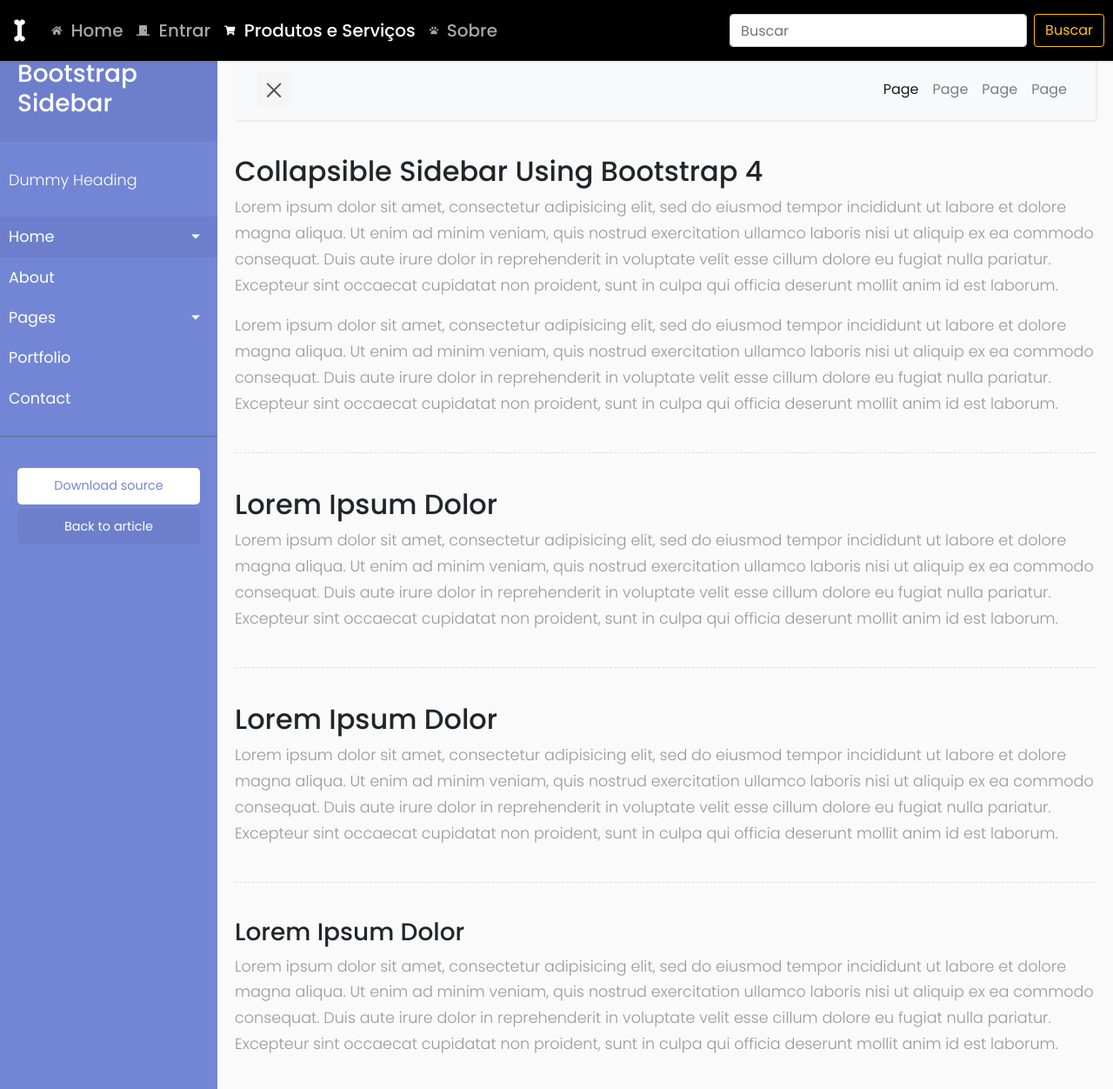
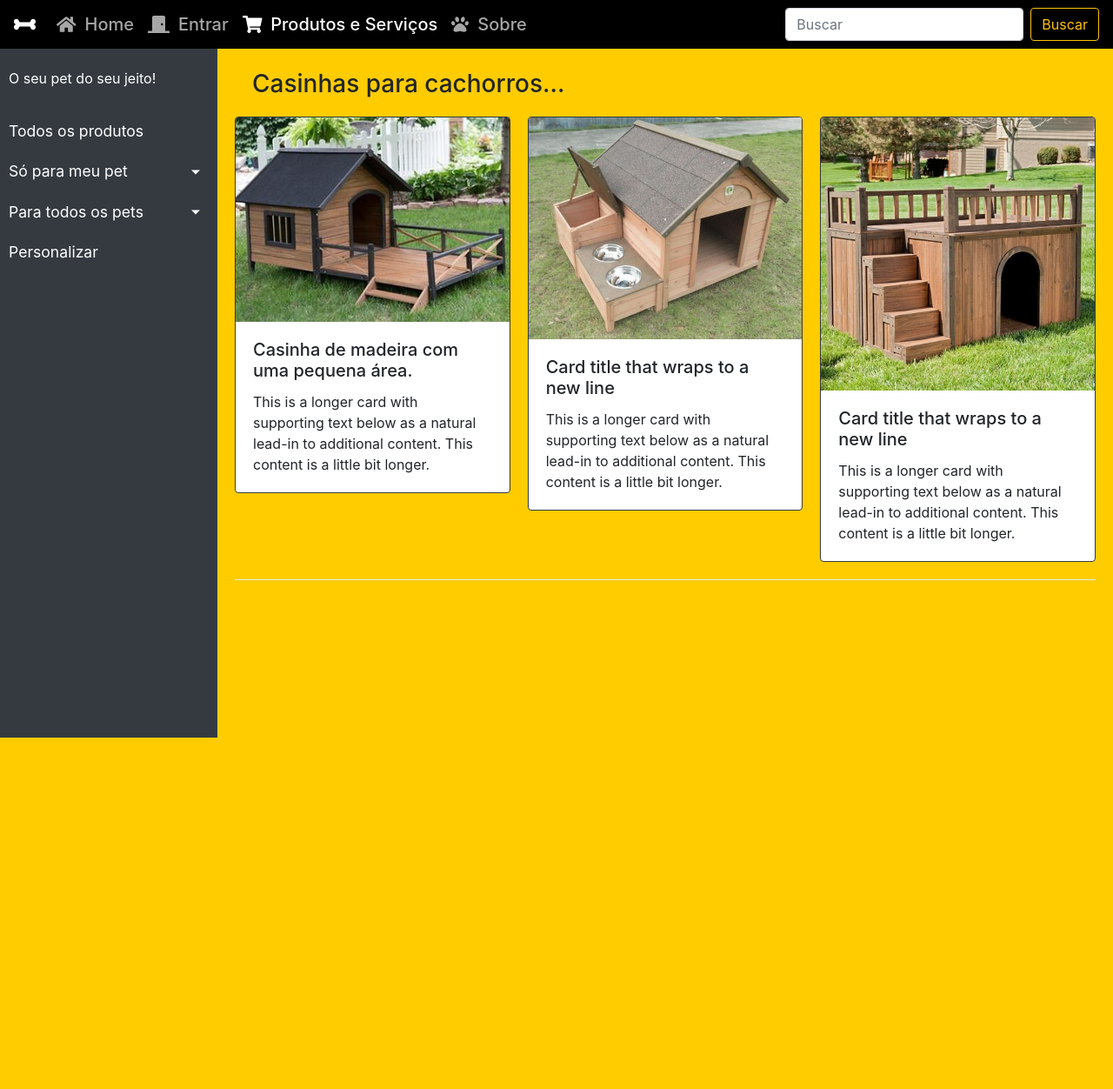
Before and after one commit to Anillas/TCC2019, a PHP site: page /includes/pages/produtos_servicos.php in a window 1280 px wide. Shown: the whole page at 87% size. After the commit the page ends 848 px from the top, so only its background shows below. Run offline with PHP 8.4, Linux system fonts and the light colour scheme.

Commit message:
Adição do menu da área de produtos e as imagens para a mesma área

```diff
--- a/includes/complements/menu.php
+++ b/includes/complements/menu.php
@@ -1,19 +1,20 @@
 <?php $linkAtivo = basename($_SERVER['SCRIPT_NAME']); ?>
 <nav class="navbar fixed-top navbar-expand navbar-dark bg-dark">
-	<a <?php if($linkAtivo == "produtos_servicos.php"){echo 'style="cursor: pointer"';}else{echo 'style="cursor: default;"';} ?> class="navbar-brand" href="#"><i <?php if($linkAtivo == "produtos_servicos.php"){echo 'style="font-size: 100%; color: #fff; transform: rotate(90deg);"';}else{echo 'style="color: rgba(255,255,255,.65); font-size: 100%;"';} ?> class="fas fa-bone"></i></a>
+	<a <?php if($linkAtivo == "produtos_servicos.php"){echo 'style="cursor: pointer" id="sidebarCollapse"';}else{echo 'style="cursor: default;"';} ?> class="navbar-brand" href="#"><span><i <?php if($linkAtivo == "produtos_servicos.php"){echo 'style="font-size: 100%; color: #fff; transform: rotate(90deg);"';}else{echo 'style="color: rgba(255,255,255,.65); font-size: 100%;"';} ?> class="fas fa-bone"></i></span>
+	</a>
 	<div class="collapse navbar-collapse" id="navbarSupportedContent">
 		<ul class="navbar-nav mr-auto">
 			<li <?php if($linkAtivo == "index.php"){echo 'class="active"';} ?> class="nav-item">
-				<a class="nav-link mb-0 h5 icone" href="../../index.php"><i <?php if($linkAtivo == "index.php"){echo 'style="color: #fff; font-size: 100%; padding-right: 10px;"';} ?> class="fas fa-home" style="font-size: 100%; padding-right: 10px;"></i>Home</a>
+				<a class="nav-link mb-0 h5 icone" href="../../index.php"><i <?php if($linkAtivo == "index.php"){echo 'style="color: #fff; font-size: 100%; margin-right: 10px;"';} ?> class="fas fa-home" style="font-size: 100%; margin-right: 10px;"></i>Home</a>
 			</li>
 			<li <?php if($linkAtivo == "entrar.php"){echo 'class="active"';} ?> class="nav-item">
-				<a class="nav-link mb-0 h5 icone" href="entrar.php"><i <?php if($linkAtivo == "entrar.php"){echo 'style="color: #fff; font-size: 100%; padding-right: 10px;"';} ?> class="fas fa-door-closed antigo" style="font-size: 100%; padding-right: 10px;"></i><i <?php if($linkAtivo == "entrar.php"){echo 'style="color: #fff; font-size: 110%; padding-right: 7.5px;"';} ?> class="fas fa-door-open novo" style="font-size: 110%; padding-right: 7.5px;"></i>Entrar</a>
+				<a class="nav-link mb-0 h5 icone" href="entrar.php"><i <?php if($linkAtivo == "entrar.php"){echo 'style="color: #fff; font-size: 100%; margin-right: 10px;"';} ?> class="fas fa-door-closed antigo" style="font-size: 100%; margin-right: 10px;"></i><i <?php if($linkAtivo == "entrar.php"){echo 'style="color: #fff; font-size: 110%; padding-right: 7.5px;"';} ?> class="fas fa-door-open novo" style="font-size: 110%; margin-right: 7.5px;"></i>Entrar</a>
 			</li>
 			<li <?php if($linkAtivo == "produtos_servicos.php"){echo 'class="active"';} ?> class="nav-item">
-				<a class="nav-link mb-0 h5 icone" href="produtos_servicos.php"><i <?php if($linkAtivo == "produtos_servicos.php"){echo 'style="color: #fff; font-size: 100%; padding-right: 10px;"';} ?> class="fas fa-shopping-cart antigo" style="font-size: 100%; padding-right: 10px;"></i><i <?php if($linkAtivo == "produtos_servicos.php"){echo 'style="color: #fff; font-size: 100%; padding-right: 10px;"';} ?> class="fas fa-cart-plus novo" style="font-size: 100%; padding-right: 10px;"></i>Produtos e Serviços</a>
+				<a class="nav-link mb-0 h5 icone" href="produtos_servicos.php"><i <?php if($linkAtivo == "produtos_servicos.php"){echo 'style="color: #fff; font-size: 100%; margin-right: 10px;"';} ?> class="fas fa-shopping-cart antigo" style="font-size: 100%; margin-right: 10px;"></i><i <?php if($linkAtivo == "produtos_servicos.php"){echo 'style="color: #fff; font-size: 100%; margin-right: 10px;"';} ?> class="fas fa-cart-plus novo" style="font-size: 100%; margin-right: 10px;"></i>Produtos e Serviços</a>
 			</li>
 			<li <?php if($linkAtivo == "sobre.php"){echo 'class="active"';} ?> class="nav-item">
-				<a class="nav-link mb-0 h5 icone" href="sobre.php" tabindex="-1" aria-disabled="true"><i <?php if($linkAtivo == "sobre.php"){echo 'style="color: #fff; font-size: 100%; padding-right: 10px;"';} ?> class="fas fa-paw" style="font-size: 100%; padding-right: 10px;"></i>Sobre</a>
+				<a class="nav-link mb-0 h5 icone" href="sobre.php" tabindex="-1" aria-disabled="true"><i <?php if($linkAtivo == "sobre.php"){echo 'style="color: #fff; font-size: 100%; margin-right: 10px;"';} ?> class="fas fa-paw" style="font-size: 100%; margin-right: 10px;"></i>Sobre</a>
 			</li>
 		</ul>
 		<form class="form-inline my-2 my-lg-0">
--- a/includes/complements/style_menuLateral.css
+++ b/includes/complements/style_menuLateral.css
@@ -1,111 +1,54 @@
-/*
-    DEMO STYLE
-*/
-@import "https://fonts.googleapis.com/css?family=Poppins:300,400,500,600,700";
-
-
-body {
-    font-family: 'Poppins', sans-serif;
-    background: #fafafa;
-}
-
-p {
-    font-family: 'Poppins', sans-serif;
-    font-size: 1.1em;
-    font-weight: 300;
-    line-height: 1.7em;
-    color: #999;
-}
-
 a, a:hover, a:focus {
     color: inherit;
     text-decoration: none;
     transition: all 0.3s;
 }
-
-.navbar {
-    padding: 15px 10px;
-    background: #fff;
-    border: none;
-    border-radius: 0;
-    margin-bottom: 40px;
-    box-shadow: 1px 1px 3px rgba(0, 0, 0, 0.1);
-}
-
-.navbar-btn {
-    box-shadow: none;
-    outline: none !important;
-    border: none;
-}
-
-.line {
-    width: 100%;
-    height: 1px;
-    border-bottom: 1px dashed #ddd;
-    margin: 40px 0;
-}
-
-/* ---------------------------------------------------
-    SIDEBAR STYLE
------------------------------------------------------ */
-
 .wrapper {
     display: flex;
     width: 100%;
     align-items: stretch;
     perspective: 1500px;
 }
-
-
 #sidebar {
+	min-height: 100vh;
     min-width: 250px;
     max-width: 250px;
-    background: #7386D5;
+    background: #343a40;
     color: #fff;
-    transition: all 0.6s cubic-bezier(0.945, 0.020, 0.270, 0.665);
+    transition: all 0.8s cubic-bezier(0.945, 0.020, 0.270, 0.665);
     transform-origin: bottom left;
 }
-
 #sidebar.active {
     margin-left: -250px;
     transform: rotateY(100deg);
 }
-
 #sidebar .sidebar-header {
     padding: 20px;
-    background: #6d7fcc;
+    background: #000;
 }
-
 #sidebar ul.components {
     padding: 20px 0;
-    border-bottom: 1px solid #47748b;
 }
-
 #sidebar ul p {
     color: #fff;
     padding: 10px;
 }
-
 #sidebar ul li a {
     padding: 10px;
     font-size: 1.1em;
     display: block;
 }
 #sidebar ul li a:hover {
-    color: #7386D5;
-    background: #fff;
+    color: #000;
+    background: #ffc107;
 }
-
 #sidebar ul li.active > a, a[aria-expanded="true"] {
-    color: #fff;
-    background: #6d7fcc;
+    color: #000;
+    background: #ffc107;
 }
-
-
 a[data-toggle="collapse"] {
     position: relative;
 }
-
 .dropdown-toggle::after {
     display: block;
     position: absolute;
@@ -113,112 +56,40 @@
     right: 20px;
     transform: translateY(-50%);
 }
-
 ul ul a {
     font-size: 0.9em !important;
     padding-left: 30px !important;
-    background: #6d7fcc;
+    background: #343a40;
 }
-
-ul.CTAs {
-    padding: 20px;
-}
-
-ul.CTAs a {
-    text-align: center;
-    font-size: 0.9em !important;
-    display: block;
-    border-radius: 5px;
-    margin-bottom: 5px;
-}
-
-a.download {
-    background: #fff;
-    color: #7386D5;
-}
-
-a.article, a.article:hover {
-    background: #6d7fcc !important;
-    color: #fff !important;
-}
-
-
-
-/* ---------------------------------------------------
-    CONTENT STYLE
------------------------------------------------------ */
 #content {
     width: 100%;
     padding: 20px;
-    min-height: 100vh;
+    min-height: auto;
     transition: all 0.3s;
 }
-
 #sidebarCollapse {
-    width: 40px;
     height: 40px;
-    background: #f5f5f5;
     cursor: pointer;
 }
-
 #sidebarCollapse span {
-    width: 80%;
-    height: 2px;
-    margin: 0 auto;
     display: block;
-    background: #555;
     transition: all 0.8s cubic-bezier(0.810, -0.330, 0.345, 1.375);
     transition-delay: 0.2s;
 }
-
-#sidebarCollapse span:first-of-type {
-    transform: rotate(45deg) translate(2px, 2px);
+#sidebarCollapse span {
+    transform: rotate(90deg) translate(0px, 0px);
 }
-#sidebarCollapse span:nth-of-type(2) {
-    opacity: 0;
-}
-#sidebarCollapse span:last-of-type {
-    transform: rotate(-45deg) translate(1px, -1px);
-}
-
-
 #sidebarCollapse.active span {
     transform: none;
     opacity: 1;
-    margin: 5px auto;
 }
-
-
-/* ---------------------------------------------------
-    MEDIAQUERIES
------------------------------------------------------ */
 @media (max-width: 768px) {
     #sidebar {
         margin-left: -250px;
         transform: rotateY(90deg);
     }
-    #sidebar.active {
-        margin-left: 0;
-        transform: none;
-    }
-    #sidebarCollapse span:first-of-type,
-    #sidebarCollapse span:nth-of-type(2),
-    #sidebarCollapse span:last-of-type {
-        transform: none;
-        opacity: 1;
-        margin: 5px auto;
-    }
-    #sidebarCollapse.active span {
-        margin: 0 auto;
-    }
-    #sidebarCollapse.active span:first-of-type {
-        transform: rotate(45deg) translate(2px, 2px);
-    }
-    #sidebarCollapse.active span:nth-of-type(2) {
-        opacity: 0;
-    }
-    #sidebarCollapse.active span:last-of-type {
-        transform: rotate(-45deg) translate(1px, -1px);
-    }
-
 }
+.titulo_card{
+	background-color: transparent;
+	border: none;
+}
--- a/includes/pages/produtos_servicos.php
+++ b/includes/pages/produtos_servicos.php
@@ -9,112 +9,71 @@
 <body>
 	<?php include "../complements/menu.php"; ?>
 	<div class="wrapper">
-        <nav id="sidebar">
-            <div class="sidebar-header">
-                <h3>Bootstrap Sidebar</h3>
-            </div>
-
-            <ul class="list-unstyled components">
-                <p>Dummy Heading</p>
-                <li class="active">
-                    <a href="#homeSubmenu" data-toggle="collapse" aria-expanded="false" class="dropdown-toggle">Home</a>
+        <nav id="sidebar" class="fixed-left">
+            <ul class="list-unstyled components" style="border: none;">
+                <p>O seu pet do seu jeito!</p>
+                <li>
+                    <a href="#">Todos os produtos</a>
+                </li>
+                <li>
+                    <a href="#homeSubmenu" data-toggle="collapse" aria-expanded="false" class="dropdown-toggle">Só para meu pet</a>
                     <ul class="collapse list-unstyled" id="homeSubmenu">
                         <li>
-                            <a href="#">Home 1</a>
+                            <a href="#">Cachorro</a>
                         </li>
                         <li>
-                            <a href="#">Home 2</a>
+                            <a href="#">Gato</a>
                         </li>
                         <li>
-                            <a href="#">Home 3</a>
+                            <a href="#">Hamster</a>
                         </li>
                     </ul>
                 </li>
                 <li>
-                    <a href="#">About</a>
-                    <a href="#pageSubmenu" data-toggle="collapse" aria-expanded="false" class="dropdown-toggle">Pages</a>
+                    <a href="#pageSubmenu" data-toggle="collapse" aria-expanded="false" class="dropdown-toggle">Para todos os pets</a>
                     <ul class="collapse list-unstyled" id="pageSubmenu">
                         <li>
-                            <a href="#">Page 1</a>
+                            <a href="#">Brinquedos</a>
                         </li>
                         <li>
-                            <a href="#">Page 2</a>
+                            <a href="#">Casinhas</a>
                         </li>
                         <li>
-                            <a href="#">Page 3</a>
+                            <a href="#">Roupas</a>
                         </li>
                     </ul>
                 </li>
                 <li>
-                    <a href="#">Portfolio</a>
-                </li>
-                <li>
-                    <a href="#">Contact</a>
-                </li>
-            </ul>
-
-            <ul class="list-unstyled CTAs">
-                <li>
-                    <a href="https://bootstrapious.com/tutorial/files/sidebar.zip" class="download">Download source</a>
-                </li>
-                <li>
-                    <a href="https://bootstrapious.com/p/bootstrap-sidebar" class="article">Back to article</a>
+                    <a href="#">Personalizar</a>
                 </li>
             </ul>
         </nav>
-
-        <!-- Page Content Holder -->
         <div id="content">
-
-            <nav class="navbar navbar-expand-lg navbar-light bg-light">
-                <div class="container-fluid">
-
-                    <button type="button" id="sidebarCollapse" class="navbar-btn">
-                        <span></span>
-                        <span></span>
-                        <span></span>
-                    </button>
-                    <button class="btn btn-dark d-inline-block d-lg-none ml-auto" type="button" data-toggle="collapse" data-target="#navbarSupportedContent" aria-controls="navbarSupportedContent" aria-expanded="false" aria-label="Toggle navigation">
-                        <i class="fas fa-align-justify"></i>
-                    </button>
-
-                    <div class="collapse navbar-collapse" id="navbarSupportedContent">
-                        <ul class="nav navbar-nav ml-auto">
-                            <li class="nav-item active">
-                                <a class="nav-link" href="#">Page</a>
-                            </li>
-                            <li class="nav-item">
-                                <a class="nav-link" href="#">Page</a>
-                            </li>
-                            <li class="nav-item">
-                                <a class="nav-link" href="#">Page</a>
-                            </li>
-                            <li class="nav-item">
-                                <a class="nav-link" href="#">Page</a>
-                            </li>
-                        </ul>
+            <div class="card-header titulo_card"><h3>Casinhas para cachorros...</h3></div>
+            <div class="card-columns" id="coluna01">
+                <div class="card border-dark">
+                    <img src="../images/produtos/casas_pet/cachorro/casa_cachorro_01.jpg" class="card-img-top" alt="...">
+                    <div class="card-body">
+                      <h5 class="card-title">Casinha de madeira com uma pequena área.</h5>
+                      <p class="card-text">This is a longer card with supporting text below as a natural lead-in to additional content. This content is a little bit longer.</p>
                     </div>
-                </div>
-            </nav>
-
-            <h2>Collapsible Sidebar Using Bootstrap 4</h2>
-            <p>Lorem ipsum dolor sit amet, consectetur adipisicing elit, sed do eiusmod tempor incididunt ut labore et dolore magna aliqua. Ut enim ad minim veniam, quis nostrud exercitation ullamco laboris nisi ut aliquip ex ea commodo consequat. Duis aute irure dolor in reprehenderit in voluptate velit esse cillum dolore eu fugiat nulla pariatur. Excepteur sint occaecat cupidatat non proident, sunt in culpa qui officia deserunt mollit anim id est laborum.</p>
-            <p>Lorem ipsum dolor sit amet, consectetur adipisicing elit, sed do eiusmod tempor incididunt ut labore et dolore magna aliqua. Ut enim ad minim veniam, quis nostrud exercitation ullamco laboris nisi ut aliquip ex ea commodo consequat. Duis aute irure dolor in reprehenderit in voluptate velit esse cillum dolore eu fugiat nulla pariatur. Excepteur sint occaecat cupidatat non proident, sunt in culpa qui officia deserunt mollit anim id est laborum.</p>
-
-            <div class="line"></div>
-
-            <h2>Lorem Ipsum Dolor</h2>
-            <p>Lorem ipsum dolor sit amet, consectetur adipisicing elit, sed do eiusmod tempor incididunt ut labore et dolore magna aliqua. Ut enim ad minim veniam, quis nostrud exercitation ullamco laboris nisi ut aliquip ex ea commodo consequat. Duis aute irure dolor in reprehenderit in voluptate velit esse cillum dolore eu fugiat nulla pariatur. Excepteur sint occaecat cupidatat non proident, sunt in culpa qui officia deserunt mollit anim id est laborum.</p>
-
-            <div class="line"></div>
-
-            <h2>Lorem Ipsum Dolor</h2>
-            <p>Lorem ipsum dolor sit amet, consectetur adipisicing elit, sed do eiusmod tempor incididunt ut labore et dolore magna aliqua. Ut enim ad minim veniam, quis nostrud exercitation ullamco laboris nisi ut aliquip ex ea commodo consequat. Duis aute irure dolor in reprehenderit in voluptate velit esse cillum dolore eu fugiat nulla pariatur. Excepteur sint occaecat cupidatat non proident, sunt in culpa qui officia deserunt mollit anim id est laborum.</p>
-
-            <div class="line"></div>
-
-            <h3>Lorem Ipsum Dolor</h3>
-            <p>Lorem ipsum dolor sit amet, consectetur adipisicing elit, sed do eiusmod tempor incididunt ut labore et dolore magna aliqua. Ut enim ad minim veniam, quis nostrud exercitation ullamco laboris nisi ut aliquip ex ea commodo consequat. Duis aute irure dolor in reprehenderit in voluptate velit esse cillum dolore eu fugiat nulla pariatur. Excepteur sint occaecat cupidatat non proident, sunt in culpa qui officia deserunt mollit anim id est laborum.</p>
+                  </div>
+                   <div class="card border-dark">
+                    <img src="../images/produtos/casas_pet/cachorro/casa_cachorro_02.jpg" class="card-img-top" alt="...">
+                    <div class="card-body">
+                      <h5 class="card-title">Card title that wraps to a new line</h5>
+                      <p class="card-text">This is a longer card with supporting text below as a natural lead-in to additional content. This content is a little bit longer.</p>
+                    </div>
+                  </div>
+                  <div class="card border-dark">
+                    <img src="../images/produtos/casas_pet/cachorro/casa_cachorro_03.jpg" class="card-img-top" alt="...">
+                    <div class="card-body">
+                      <h5 class="card-title">Card title that wraps to a new line</h5>
+                      <p class="card-text">This is a longer card with supporting text below as a natural lead-in to additional content. This content is a little bit longer.</p>
+                    </div>
+                  </div>
+            </div>
+            <div class="dropdown-divider"></div>
         </div>
     </div>
 	<?php include "../complements/footer.php"; ?>
```
Also changed, not shown: includes/images/produtos/casas_pet/cachorro/casa_cachorro_01.jpg (added), includes/images/produtos/casas_pet/cachorro/casa_cachorro_02.jpg (added), includes/images/produtos/casas_pet/cachorro/casa_cachorro_03.jpg (added).
